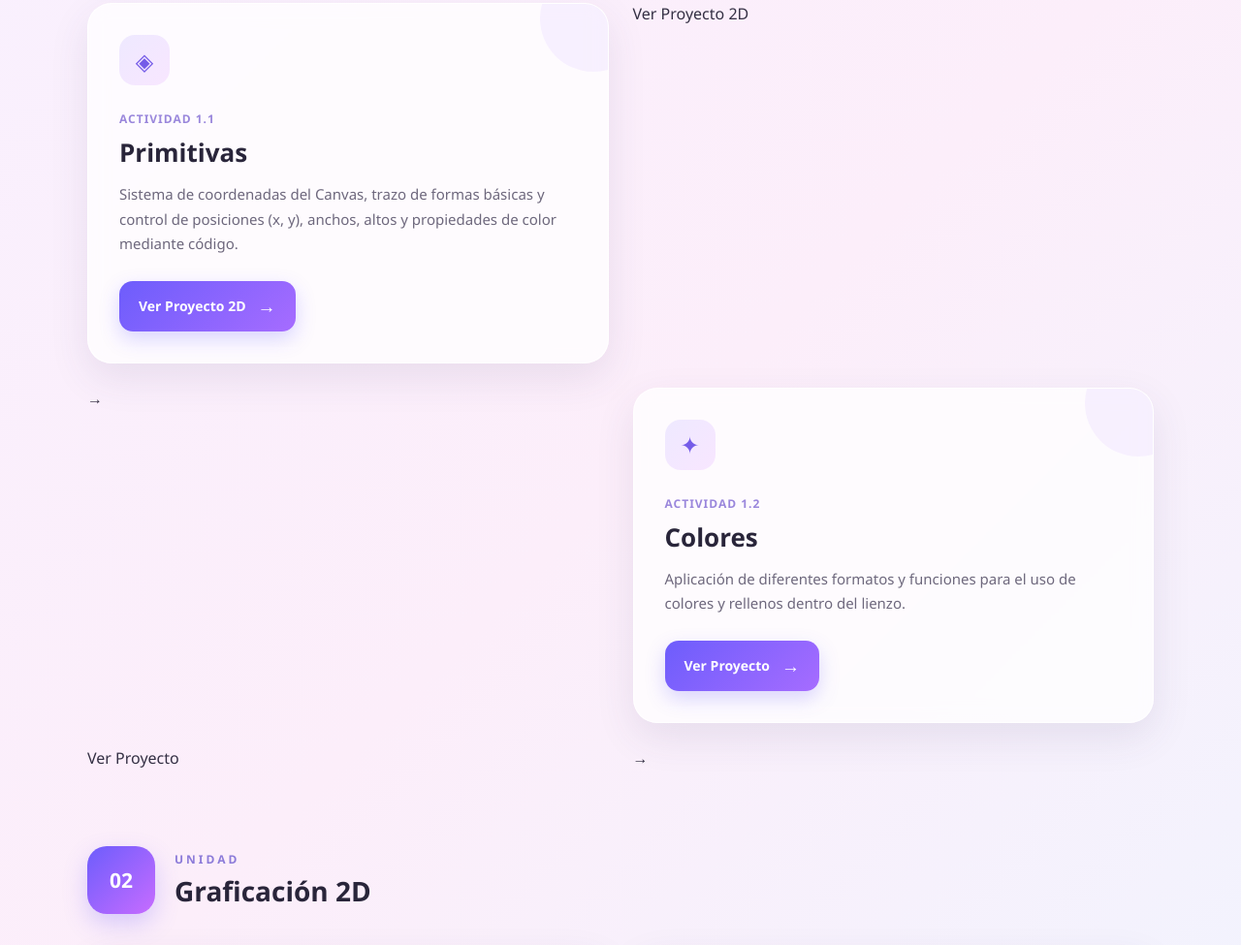
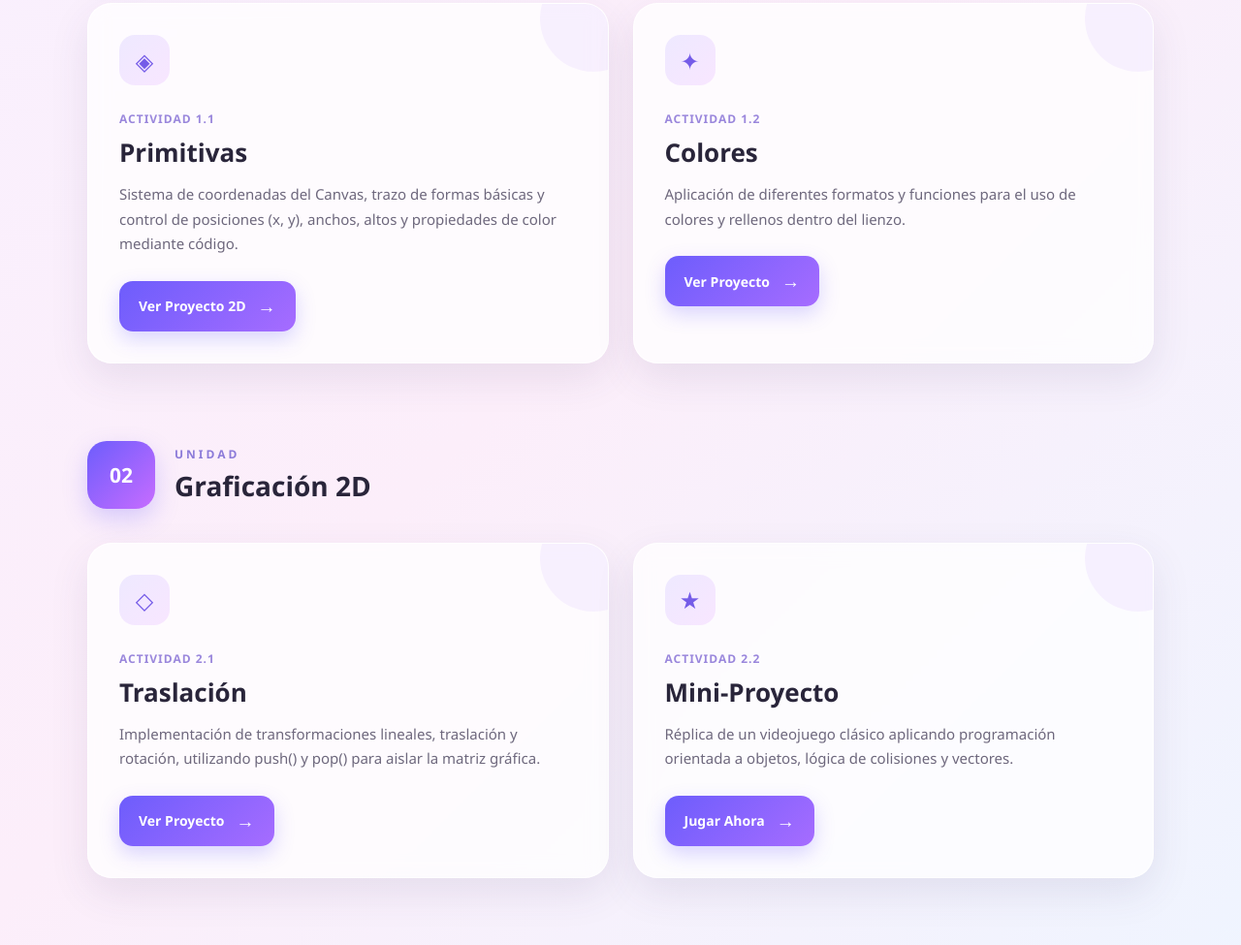
Before and after one commit to 251k0031-hue/Graficacion_Portafolio_DanielaSalazar, a plain HTML site: page index.html in a window 1280 px wide. Shown: the part 556-1531 px from the top of the page at 97% size. Drawn offline with Linux system fonts and the light colour scheme.

Commit message:
Update index.html

```diff
--- a/index.html
+++ b/index.html
@@ -19,8 +19,6 @@
             background: linear-gradient(135deg, #f8f1ff, #fceefa, #eef5ff);
             color: #343044;
         }
-
-        /* ENCABEZADO */
 
         header {
             padding: 70px 20px 80px;
@@ -96,8 +94,6 @@
             backdrop-filter: blur(5px);
         }
 
-        /* CONTENIDO */
-
         main {
             width: min(1100px, 90%);
             margin: 0 auto;
@@ -107,8 +103,6 @@
         .unidad-seccion {
             margin-bottom: 80px;
         }
-
-        /* TITULO DE UNIDAD */
 
         .titulo-unidad {
             display: flex;
@@ -145,8 +139,6 @@
             color: #29253a;
         }
 
-        /* TARJETAS */
-
         .grid-actividades {
             display: grid;
             grid-template-columns: repeat(2, 1fr);
@@ -181,8 +173,6 @@
             box-shadow: 0 22px 45px rgba(70, 55, 110, 0.17);
         }
 
-        /* ICONOS */
-
         .icono {
             width: 52px;
             height: 52px;
@@ -195,8 +185,6 @@
             font-size: 24px;
             margin-bottom: 22px;
         }
-
-        /* INFORMACIÓN */
 
         .numero-actividad {
             font-size: 12px;
@@ -218,8 +206,6 @@
             color: #6e687d;
             margin-bottom: 25px;
         }
-
-        /* BOTONES */
 
         .btn-enlace {
             display: inline-flex;
@@ -250,16 +236,12 @@
             transform: translateX(5px);
         }
 
-        /* FOOTER */
-
         footer {
             text-align: center;
             padding: 30px;
             color: #827b91;
             font-size: 13px;
         }
-
-        /* RESPONSIVE */
 
         @media (max-width: 700px) {
 
@@ -291,19 +273,23 @@
 <body>
 
     <header>
+
         <div class="encabezado">
 
             <span class="etiqueta">
                 ✦ PORTAFOLIO ACADÉMICO ✦
             </span>
 
-            <h1>Prácticas de Graficación</h1>
+            <h1>
+                Prácticas de Graficación
+            </h1>
 
             <p class="subtitulo">
                 Ingeniería en Sistemas Computacionales
             </p>
 
             <div class="datos">
+
                 <span>
                     <strong>Alumno:</strong> Daniela Guadalupe Salazar
                 </span>
@@ -315,15 +301,15 @@
                 <span>
                     <strong>Semestre:</strong> 3er Semestre
                 </span>
+
             </div>
 
         </div>
+
     </header>
 
 
     <main>
-
-        <!-- UNIDAD 1 -->
 
         <section class="unidad-seccion">
 
@@ -334,6 +320,7 @@
                 </span>
 
                 <div>
+
                     <p class="mini-titulo">
                         UNIDAD
                     </p>
@@ -341,12 +328,14 @@
                     <h2>
                         Introducción a los ambientes de graficación
                     </h2>
+
                 </div>
 
             </div>
 
 
             <div class="grid-actividades">
+
                 <div class="tarjeta-actividad">
 
                     <div class="icono">
@@ -377,8 +366,8 @@
                     </a>
 
                 </div>
-                     Ver Proyecto 2D
-                        <span>→</span>
+
+
                 <div class="tarjeta-actividad">
 
                     <div class="icono">
@@ -398,16 +387,9 @@
                         el uso de colores y rellenos dentro del lienzo.
                     </p>
 
-    <a href="AQUI-VA-EL-ENLACE-DE-LA-ACTIVIDAD-1.2"
+                    <a href="https://editor.p5js.org/251k0031-hue/full/m_KrrzSg3"
                        target="_blank"
                        class="btn-enlace">
-
-        Ver Proyecto
-        <span>→</span>
-
-    </a>
-
-</div>
 
                         Ver Proyecto
                         <span>→</span>
@@ -420,8 +402,6 @@
 
         </section>
 
-
-        <!-- UNIDAD 2 -->
 
         <section class="unidad-seccion">
 
@@ -469,7 +449,6 @@
                     </p>
 
                     <a href="#"
-                       target="_blank"
                        class="btn-enlace">
 
                         Ver Proyecto
@@ -501,7 +480,6 @@
                     </p>
 
                     <a href="#"
-                       target="_blank"
                        class="btn-enlace">
 
                         Jugar Ahora
@@ -519,9 +497,11 @@
 
 
     <footer>
+
         <p>
             ✦ Portafolio de Graficación · ISC ✦
         </p>
+
     </footer>
 
 </body>
```
Lines whose indentation alone changed are shown as unchanged.
